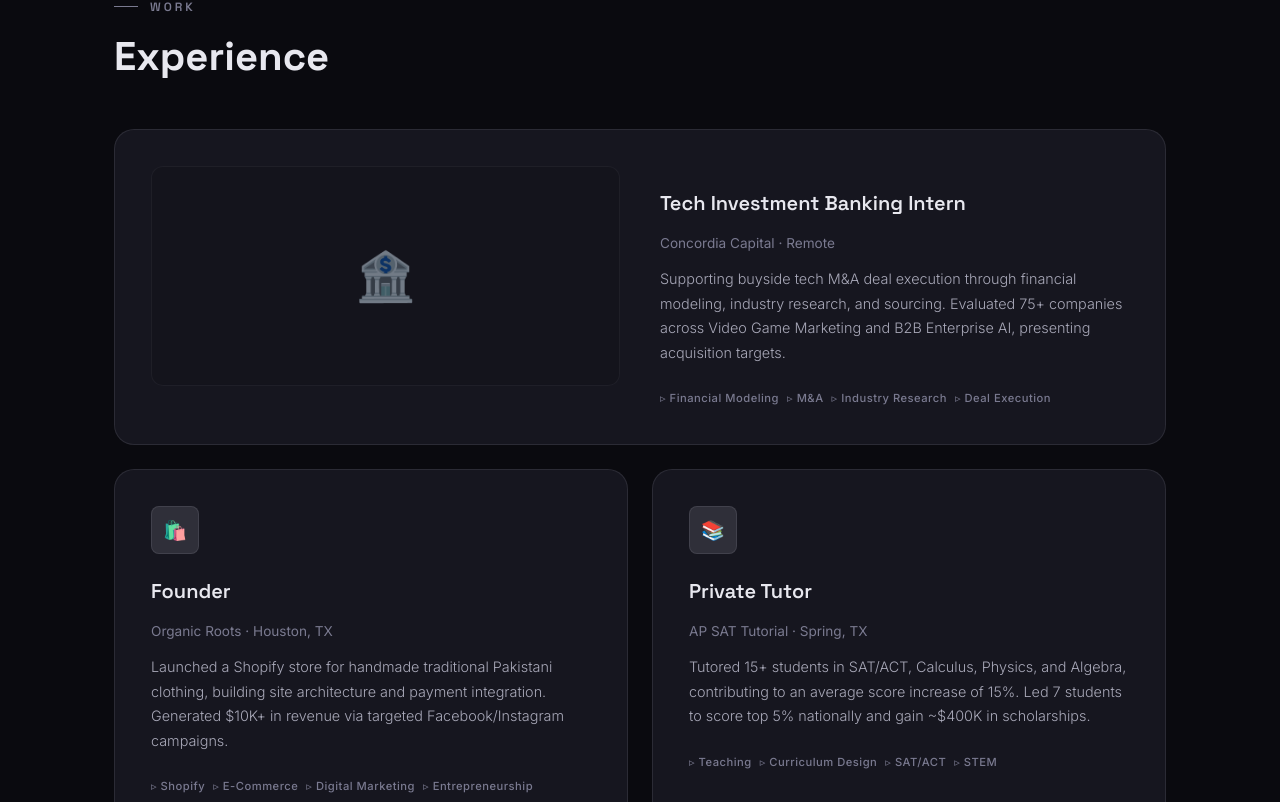
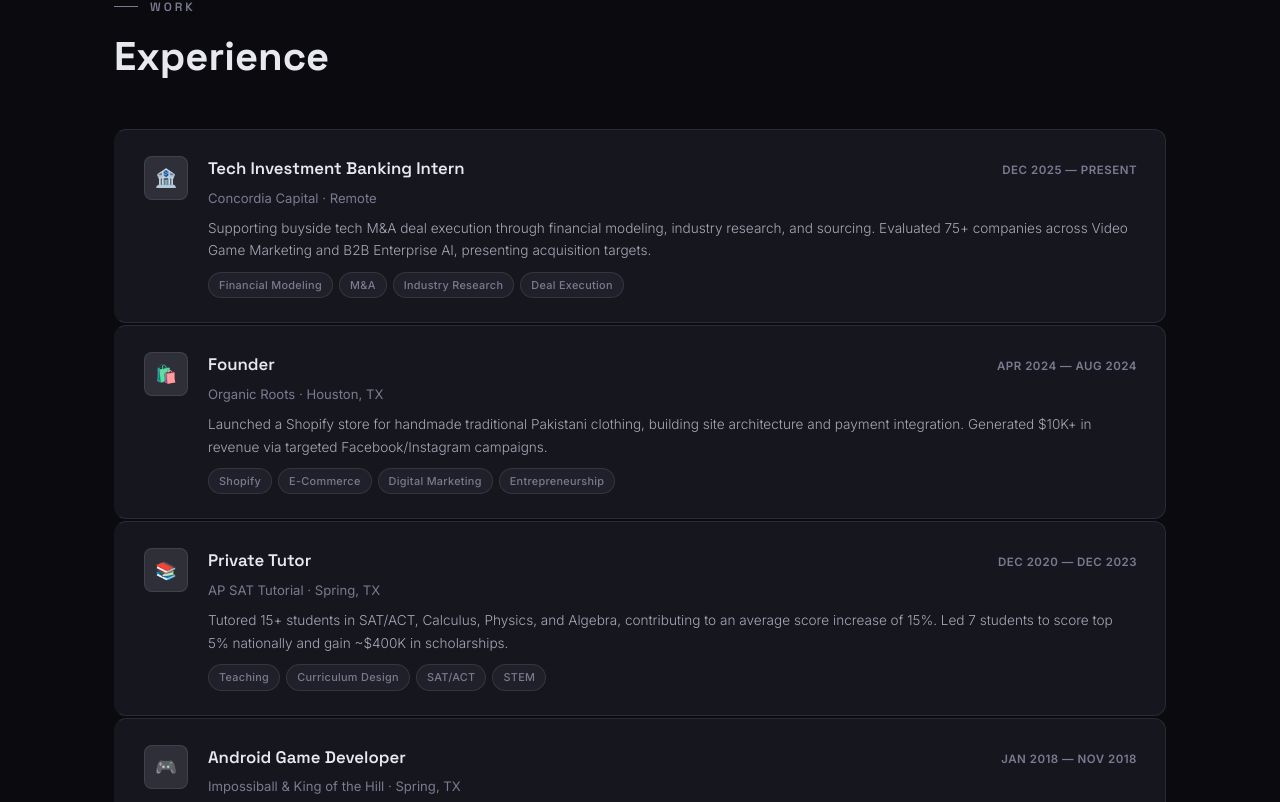
Before and after one commit to Agent-Tiger/Claude_real, a React (Vite) app in the folder personal-website/: page / in a window 1280 px wide. Shown: the part 1798-2600 px from the top of the page. Built offline with nearby package versions, Linux system fonts and the light colour scheme.

Commit message:
feat: sleeker experience UI and downloadable CV

```diff
--- a/personal-website/src/App.css
+++ b/personal-website/src/App.css
@@ -284,131 +284,106 @@
   color: var(--text-primary);
 }
 
-/* ============ PROJECTS ============ */
-.projects-grid {
-  display: grid;
-  grid-template-columns: 1fr 1fr;
-  gap: 24px;
+/* ============ EXPERIENCE ============ */
+.exp-list {
+  display: flex;
+  flex-direction: column;
+  gap: 2px;
 }
 
-.project-card {
+.exp-card {
   background: var(--bg-card);
   border: 1px solid var(--accent-border);
-  border-radius: var(--radius-lg);
-  padding: 36px;
+  border-radius: var(--radius-md);
+  padding: 24px 28px;
   transition: var(--transition-medium);
   position: relative;
-  overflow: hidden;
+  display: grid;
+  grid-template-columns: 44px 1fr;
+  gap: 20px;
+  align-items: start;
+  border-left: 2px solid transparent;
 }
 
-.project-card::before {
-  content: '';
-  position: absolute;
-  top: 0;
-  left: 0;
-  right: 0;
-  height: 2px;
-  background: var(--accent-gradient);
-  opacity: 0;
-  transition: opacity var(--transition-medium);
+.exp-card:hover {
+  background: var(--bg-card-hover);
+  border-color: var(--accent-border);
+  border-left-color: var(--accent-silver);
+  transform: translateX(4px);
 }
 
-.project-card:hover {
-  background: var(--bg-card-hover);
-  border-color: var(--accent-silver-dim);
-  transform: translateY(-6px);
-  box-shadow: 0 20px 60px rgba(0, 0, 0, 0.3);
-}
-
-.project-card:hover::before {
-  opacity: 1;
-}
-
-.project-header {
-  display: flex;
-  justify-content: space-between;
-  align-items: flex-start;
-  margin-bottom: 20px;
-}
-
-.project-icon {
-  width: 48px;
-  height: 48px;
+.exp-icon {
+  width: 44px;
+  height: 44px;
   background: var(--accent-glow);
   border: 1px solid var(--accent-border);
   border-radius: var(--radius-sm);
   display: flex;
   align-items: center;
   justify-content: center;
-  font-size: 1.2rem;
+  font-size: 1.1rem;
+  flex-shrink: 0;
+  margin-top: 2px;
 }
 
-.project-links {
-  display: flex;
-  gap: 12px;
+.exp-body {
+  min-width: 0;
 }
 
-.project-links a {
-  color: var(--text-muted);
-  font-size: 0.8rem;
-  transition: color var(--transition-fast);
+.exp-top-row {
+  display: flex;
+  justify-content: space-between;
+  align-items: baseline;
+  gap: 16px;
+  margin-bottom: 4px;
 }
 
-.project-links a:hover {
-  color: var(--accent-silver-light);
+.exp-title {
+  font-family: 'Space Grotesk', sans-serif;
+  font-size: 1.05rem;
+  font-weight: 600;
+  color: var(--text-primary);
 }
 
-.project-title {
-  font-family: 'Space Grotesk', sans-serif;
-  font-size: 1.25rem;
+.exp-date {
+  font-size: 0.72rem;
+  color: var(--accent-silver-dim);
   font-weight: 600;
-  color: var(--text-primary);
-  margin-bottom: 12px;
+  letter-spacing: 0.5px;
+  text-transform: uppercase;
+  white-space: nowrap;
+  flex-shrink: 0;
 }
 
-.project-desc {
-  font-size: 0.9rem;
-  color: var(--text-secondary);
-  line-height: 1.7;
-  margin-bottom: 24px;
-  font-weight: 300;
+.exp-org {
+  font-size: 0.82rem;
+  color: var(--accent-silver-dim);
+  margin-bottom: 8px;
 }
 
-.project-tech {
+.exp-desc {
+  font-size: 0.85rem;
+  color: var(--text-secondary);
+  line-height: 1.65;
+  font-weight: 300;
+  margin-bottom: 10px;
+}
+
+.exp-tech {
   display: flex;
   flex-wrap: wrap;
-  gap: 8px;
+  gap: 6px;
 }
 
 .tech-tag {
-  font-size: 0.7rem;
+  font-size: 0.68rem;
   color: var(--accent-silver-dim);
+  background: rgba(192, 192, 208, 0.06);
+  padding: 3px 10px;
+  border-radius: 100px;
+  border: 1px solid var(--accent-border);
   font-weight: 500;
-  letter-spacing: 0.5px;
-}
-
-.tech-tag::before {
-  content: '▹ ';
-}
-
-/* Feature project (spans full width) */
-.project-card.featured {
-  grid-column: span 2;
-  display: grid;
-  grid-template-columns: 1fr 1fr;
-  gap: 40px;
-}
-
-.project-card.featured .project-preview {
-  background: var(--bg-secondary);
-  border: 1px solid var(--accent-border);
-  border-radius: var(--radius-md);
-  height: 220px;
-  display: flex;
-  align-items: center;
-  justify-content: center;
-  font-size: 3rem;
-  opacity: 0.5;
+  letter-spacing: 0.3px;
 }
 
 /* ============ RESUME / CS SECTION ============ */
@@ -606,17 +581,13 @@
     gap: 40px;
   }
 
-  .projects-grid {
-    grid-template-columns: 1fr;
+  .hero-decoration {
+    display: none;
   }
 
-  .project-card.featured {
-    grid-column: span 1;
-    grid-template-columns: 1fr;
-  }
-
-  .hero-decoration {
-    display: none;
+  .exp-top-row {
+    flex-direction: column;
+    gap: 2px;
   }
 }
 
--- a/personal-website/src/App.jsx
+++ b/personal-website/src/App.jsx
@@ -15,14 +15,15 @@ function App() {
       icon: '🏦',
       title: 'Tech Investment Banking Intern',
       org: 'Concordia Capital · Remote',
+      date: 'Dec 2025 — Present',
       desc: 'Supporting buyside tech M&A deal execution through financial modeling, industry research, and sourcing. Evaluated 75+ companies across Video Game Marketing and B2B Enterprise AI, presenting acquisition targets.',
       tech: ['Financial Modeling', 'M&A', 'Industry Research', 'Deal Execution'],
-      featured: true,
     },
     {
       icon: '🛍️',
       title: 'Founder',
       org: 'Organic Roots · Houston, TX',
+      date: 'Apr 2024 — Aug 2024',
       desc: 'Launched a Shopify store for handmade traditional Pakistani clothing, building site architecture and payment integration. Generated $10K+ in revenue via targeted Facebook/Instagram campaigns.',
       tech: ['Shopify', 'E-Commerce', 'Digital Marketing', 'Entrepreneurship'],
     },
@@ -30,6 +31,7 @@ function App() {
       icon: '📚',
       title: 'Private Tutor',
       org: 'AP SAT Tutorial · Spring, TX',
+      date: 'Dec 2020 — Dec 2023',
       desc: 'Tutored 15+ students in SAT/ACT, Calculus, Physics, and Algebra, contributing to an average score increase of 15%. Led 7 students to score top 5% nationally and gain ~$400K in scholarships.',
       tech: ['Teaching', 'Curriculum Design', 'SAT/ACT', 'STEM'],
     },
@@ -37,6 +39,7 @@ function App() {
       icon: '🎮',
       title: 'Android Game Developer',
       org: 'Impossiball & King of the Hill · Spring, TX',
+      date: 'Jan 2018 — Nov 2018',
       desc: 'Developed and published 2 original Android/Web games in C# and Unity, generating over 150 downloads and impressions. Managed full app design lifecycle from testing to publication.',
       tech: ['C#', 'Unity', 'Game Design', 'Android'],
     },
@@ -115,8 +118,8 @@ function App() {
               <a href="#experience" className="btn-primary">
                 View Experience ↓
               </a>
-              <a href="#contact" className="btn-secondary">
-                Get in Touch
+              <a href="/Hamza_Usman_Resume.pdf" download className="btn-secondary">
+                Download CV ↓
               </a>
             </div>
           </div>
@@ -186,26 +189,21 @@ function App() {
         <div className="container">
           <span className="section-label animate-in">Work</span>
           <h2 className="section-title animate-in">Experience</h2>
-          <div className="projects-grid">
+          <div className="exp-list">
             {experiences.map((exp, i) => (
               <div
                 key={exp.title}
-                className={`project-card animate-in animate-delay-${i % 4 + 1} ${exp.featured ? 'featured' : ''
-                  }`}
+                className={`exp-card animate-in animate-delay-${i % 4 + 1}`}
               >
-                {exp.featured && (
-                  <div className="project-preview">{exp.icon}</div>
-                )}
-                <div>
-                  <div className="project-header">
-                    {!exp.featured && (
-                      <div className="project-icon">{exp.icon}</div>
-                    )}
+                <div className="exp-icon">{exp.icon}</div>
+                <div className="exp-body">
+                  <div className="exp-top-row">
+                    <span className="exp-title">{exp.title}</span>
+                    <span className="exp-date">{exp.date}</span>
                   </div>
-                  <h3 className="project-title">{exp.title}</h3>
-                  <p className="timeline-org" style={{ marginBottom: '12px' }}>{exp.org}</p>
-                  <p className="project-desc">{exp.desc}</p>
-                  <div className="project-tech">
+                  <div className="exp-org">{exp.org}</div>
+                  <div className="exp-desc">{exp.desc}</div>
+                  <div className="exp-tech">
                     {exp.tech.map((t) => (
                       <span key={t} className="tech-tag">{t}</span>
                     ))}
@@ -336,6 +334,7 @@ function App() {
               <a href="https://linkedin.com/in/hamzausman7/" className="contact-link" target="_blank" rel="noopener noreferrer">LinkedIn ↗</a>
               <a href="tel:+13463754079" className="contact-link">Call ↗</a>
               <a href="mailto:hamzausman@utexas.edu" className="contact-link">Email ↗</a>
+              <a href="/Hamza_Usman_Resume.pdf" download className="contact-link">Resume ↓</a>
             </div>
           </div>
         </div>
```
Also changed, not shown: 1 other file (tests, documents, lock files or other folders).
